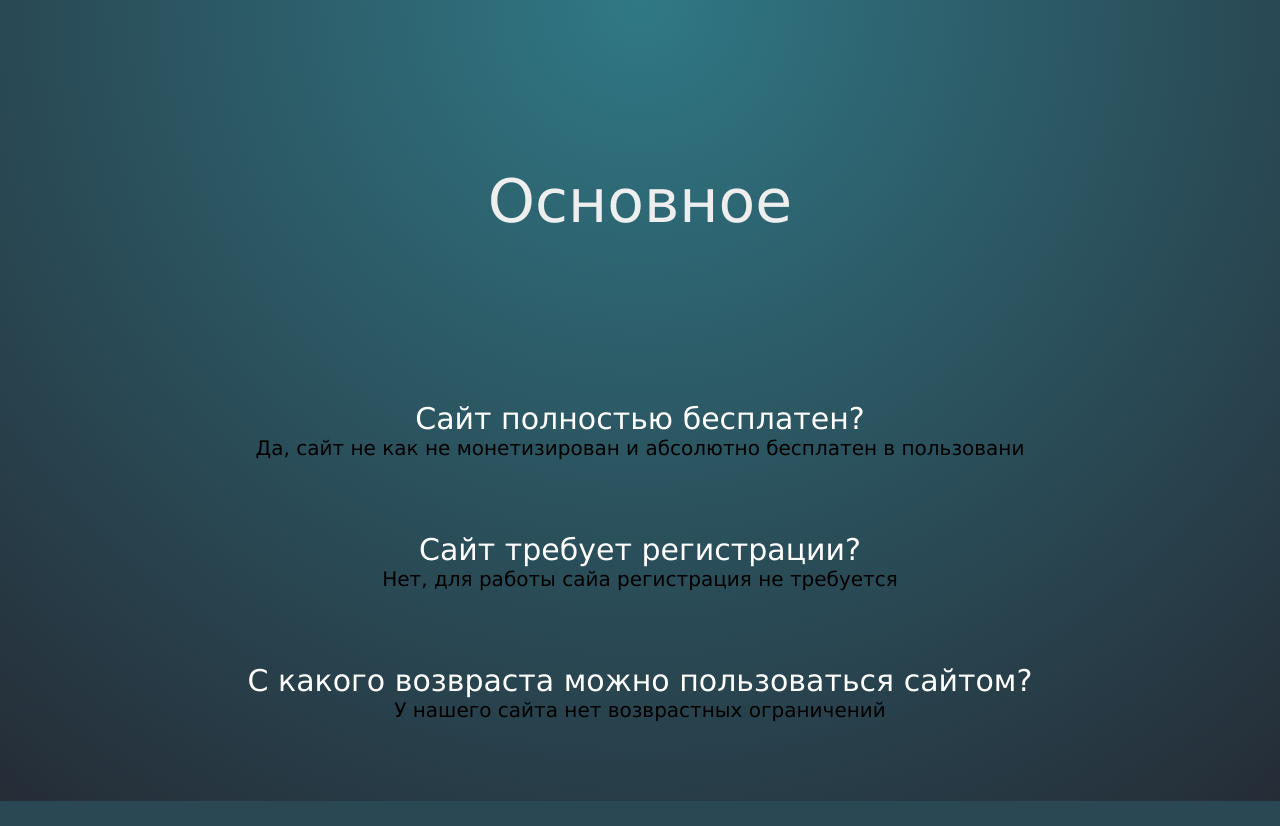
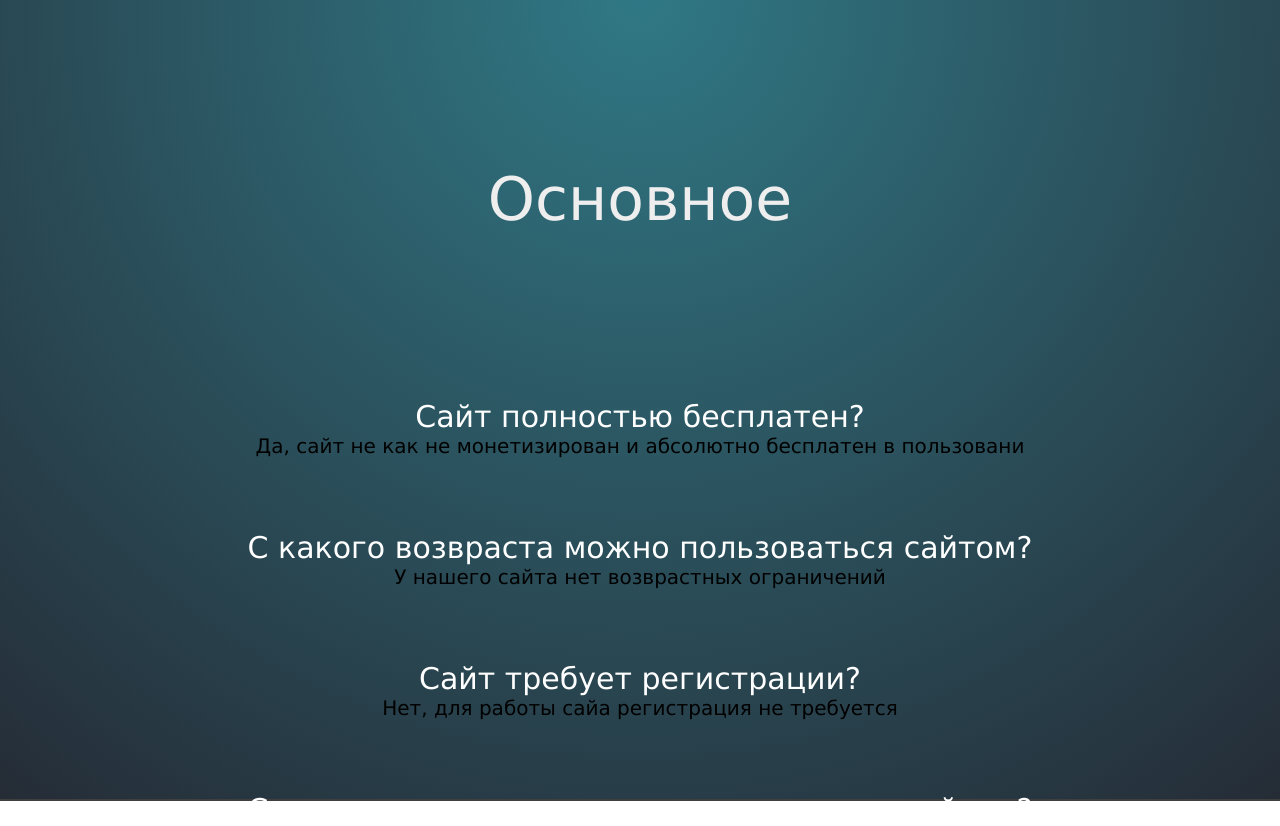
Before and after one commit to Joneks421/ProjectIMG, a Flask app: page / in a window 1280 px wide. Shown: the part 2477-3303 px from the top of the page. Before the commit the page ends 3278 px from the top, so only its background shows below. Run offline with Flask 2, Linux system fonts and the light colour scheme.

Commit message:
Pre - alpha v0.3

```diff
--- a/project/templates/main.html
+++ b/project/templates/main.html
@@ -30,10 +30,6 @@
         <h1>Инструкция пользования</h1>
     </div>
 
-
-
-
-    </div>
     <div class="index-content about" id="about">
         <h1>О нас</h1>
         <p>ImgMark - это сайт для работы с изображениями. Он позваляет оставлять пометки, коментарии на изображении и отправлять ссылку на неё</p>
@@ -42,6 +38,11 @@
         <h1>Основное</h1>
         <h2>Сайт полностью бесплатен?</h2>
         <p>Да, сайт не как не монетизирован и абсолютно бесплатен в пользовани</p>
+        <br>
+        <br>
+        <br>
+        <h2>С какого возвраста можно пользоваться сайтом?</h2>
+        <p>У нашего сайта нет возврастных ограничений</p>
         <br>
         <br>
         <br>
@@ -55,7 +56,6 @@
     </div>
 
 
-
 </body>
 
 <script src="\static\scripts\main.js"></script>
```
